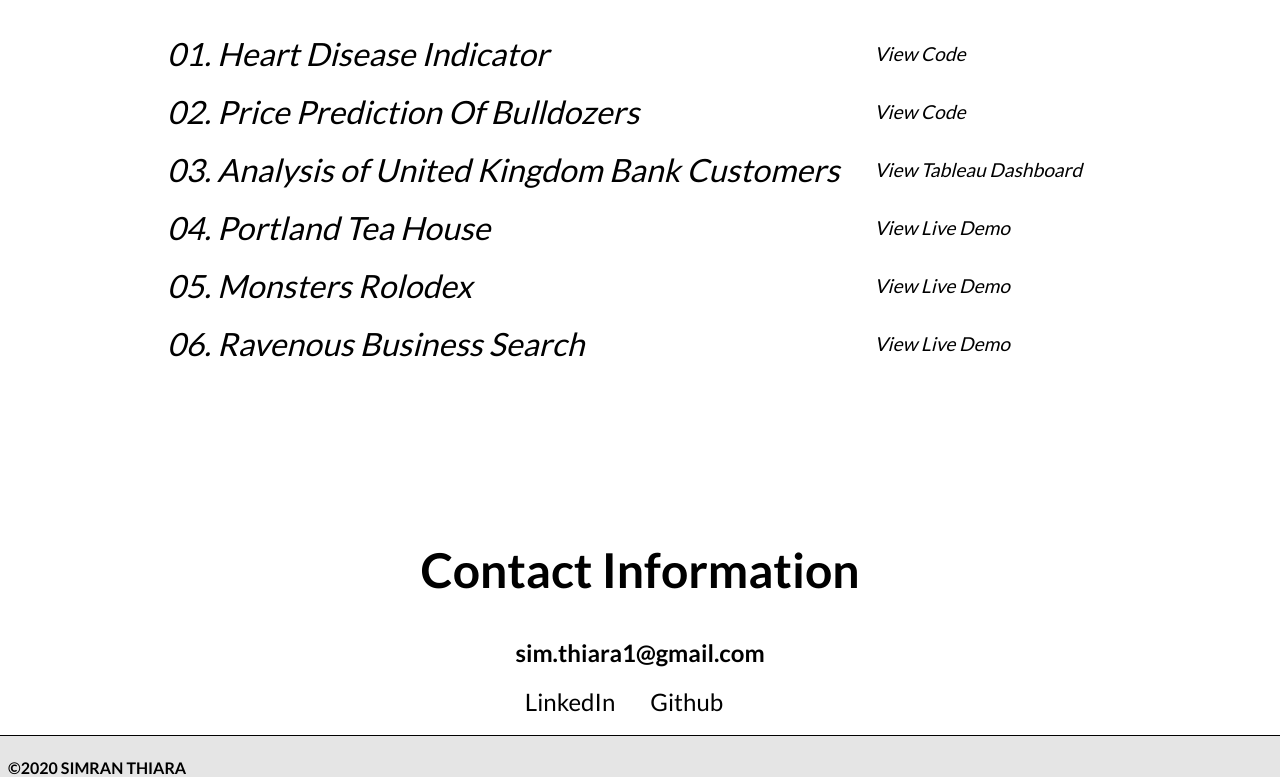
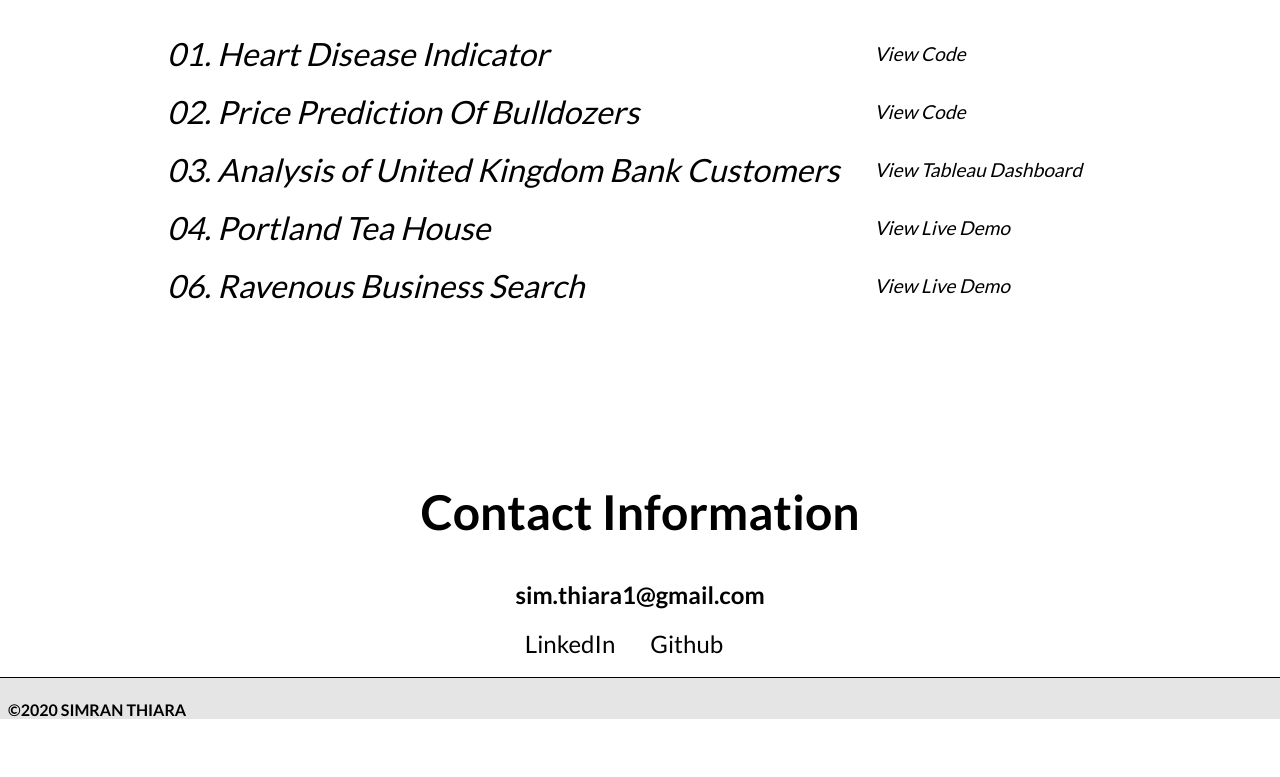
Before and after one commit to simranthiara/simranthiara.github.io, a plain HTML site: page index.html in a window 1280 px wide. Shown: the part 2011-2788 px from the top of the page. After the commit the page ends 2730 px from the top, so only its background shows below. Drawn offline with Linux system fonts and the light colour scheme.

Commit message:
Removed Monsters Rolodex Project

```diff
--- a/index.html
+++ b/index.html
@@ -107,10 +107,6 @@
                         <td class="project-view"> <a href="https://simranthiara.github.io/portland-tea-house/" target="_blank"> View Live Demo </a> </td>
                     </tr>
                     <tr>
-                        <td class="project-title">05. Monsters Rolodex</td>
-                        <td class="project-view"> <a href=" https://simranthiara.github.io/monsters-rolodex/" target="_blank"> View Live Demo </a> </td>
-                    </tr>
-                    <tr>
                         <td class="project-title">06. Ravenous Business Search</td>
                         <td class="project-view"> <a href="https://simranthiara.github.io/ravenous/" target="_blank"> View Live Demo </a> </td>
                     </tr>
```
